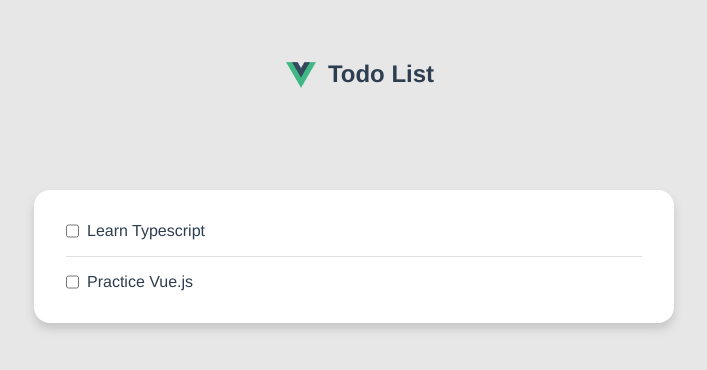
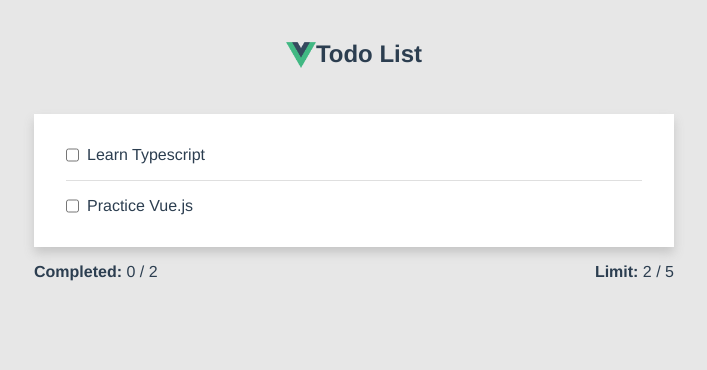
Before and after one commit to afbogdan/vue-todo, a Vue app: page / in a window 1280 px wide. Shown: the top 370 px of the page, without its empty margins (286-993 px from the left). Built offline with nearby package versions, Linux system fonts and the light colour scheme.

Commit message:
Add statistics

```diff
--- a/src/App.vue
+++ b/src/App.vue
@@ -2,6 +2,11 @@
   <section id="app">
     <TodoHeader />
     <TodoList :data="tasks"/>
+    <div class="statistics">
+      <p id="complete"><strong>Completed:</strong> {{ getCompletedTasks() }} / {{ tasks.length }}</p>
+      <p id="limit"><strong>Limit:</strong> {{tasks.length}} / {{ limit }}</p>
+    </div>
+
   </section>
 </template>
 
@@ -18,7 +23,16 @@ export default {
   },
   data() {
     return {
-      tasks: tasks
+      tasks: tasks,
+      limit: 5
+    }
+  },
+  methods: {
+    getCompletedTasks() {
+      let completed = 0;
+      this.tasks.forEach(task => { if (task.isDone) completed++; })
+
+      return completed;
     }
   }
 }
@@ -35,11 +49,31 @@ body {
   text-align: center;
   color: #2c3e50;
   margin-top: 60px;
+  display: flex;
+  flex-direction: column;
+  align-items: center;
+  width: 50vw;
+  margin: 0 auto;
+
+  > * {
+    width: 100%;
+  }
+
+  #limit {
+    // margin: 10px 0 0px 0;
+    text-align: right;
+  }
+
+  .statistics {
+    display: flex;
+    justify-content: space-between;
+  }
 }
 
 * {
   margin: 0;
   padding: 0;
   box-sizing: border-box;
+  text-align: left;
 }
 </style>
--- a/src/components/TodoHeader.vue
+++ b/src/components/TodoHeader.vue
@@ -16,10 +16,11 @@ export default {
   header {
     display: flex;
     justify-content: center;
+    margin-top: 5vh;
 
     img {
       height: 30px;
-      margin: 0 12px;
+      margin: 0 0 12px;
     }
   }
 </style>
--- a/src/components/TodoList.vue
+++ b/src/components/TodoList.vue
@@ -20,12 +20,10 @@ export default {
 
 <style lang="scss" scoped>
     ul {
-        margin: 100px auto;
-        width: 50%;
         padding: 16px 32px;
         list-style-type: none;
         background: white;
-        border-radius: 16px;
+        margin: 32px 0 16px;
         box-shadow: 0px 6px 10px 0px #c6c6c6;
 
         li {
```
Also changed, not shown: 1 other file (tests, documents, lock files or other folders).
